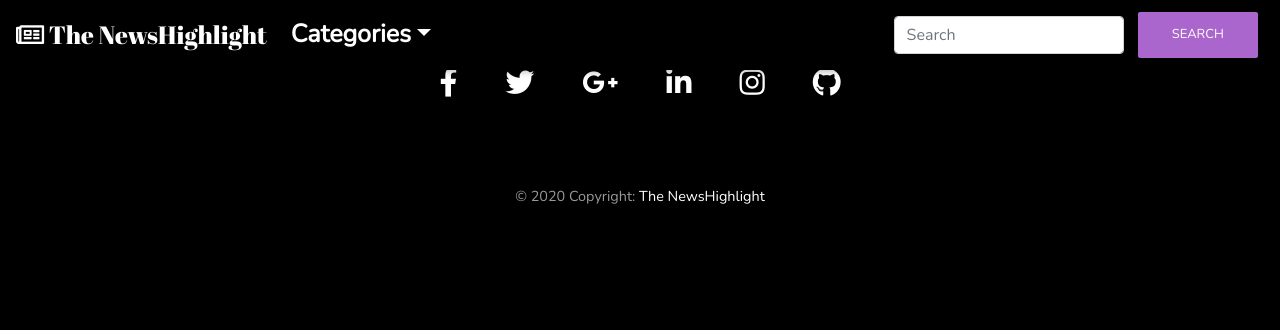
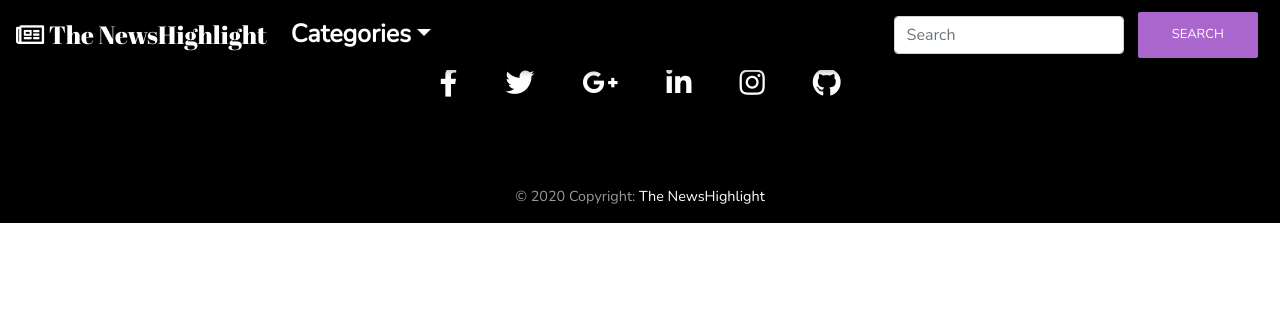
Before and after one commit to catherine244/NewsHighlight, a Flask app: template app/templates/base.html in a window 1280 px wide. Shown: the top 330 px of the page. Run offline with Flask 2, Linux system fonts and the light colour scheme; the template is opened without the code that fills it, so the values that code supplies are empty; some libraries are stand-ins or nearby versions.

Commit message:
removed background image in style.css

```diff
--- a/app/static/css/styles.css
+++ b/app/static/css/styles.css
@@ -1,6 +1,4 @@
 body{
     font-family: 'Nunito', sans-serif;
-    background-color: black;
-    color:white;
-
+    background-color: #fff;
 }
```
